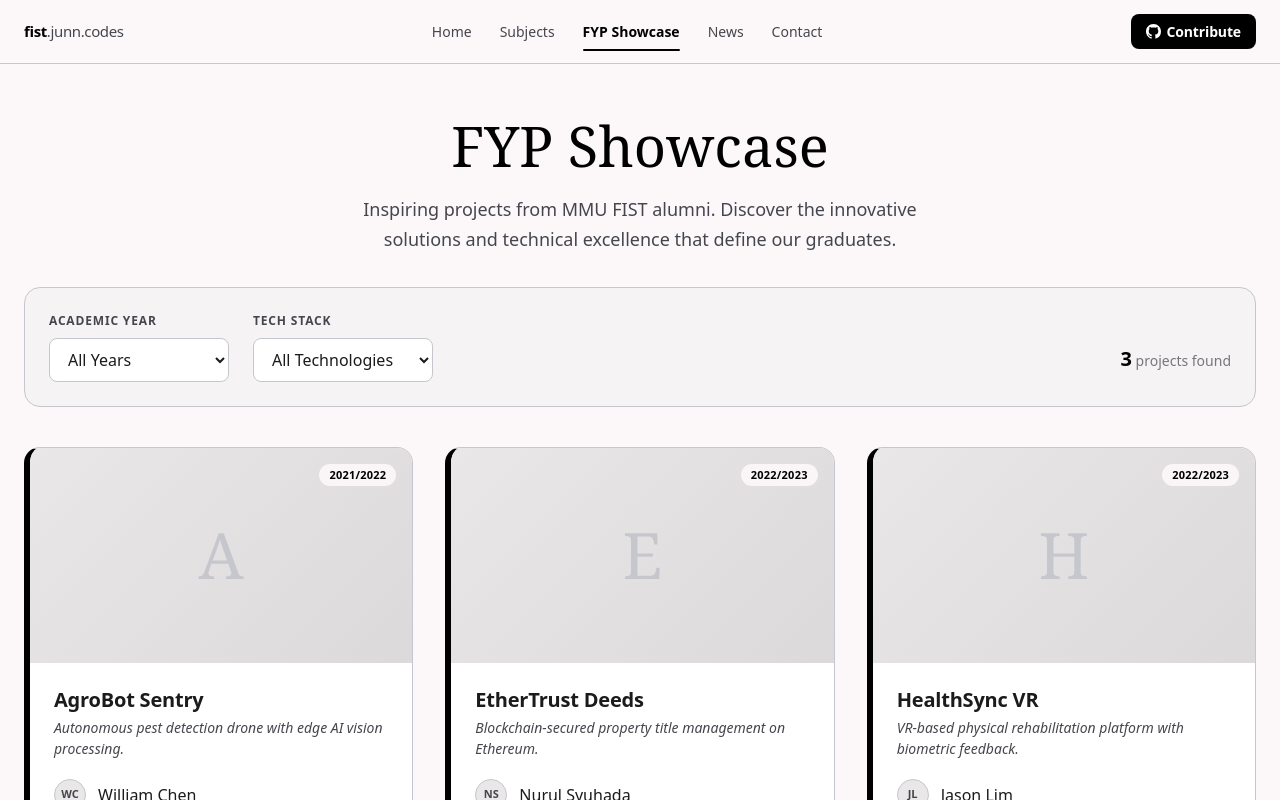
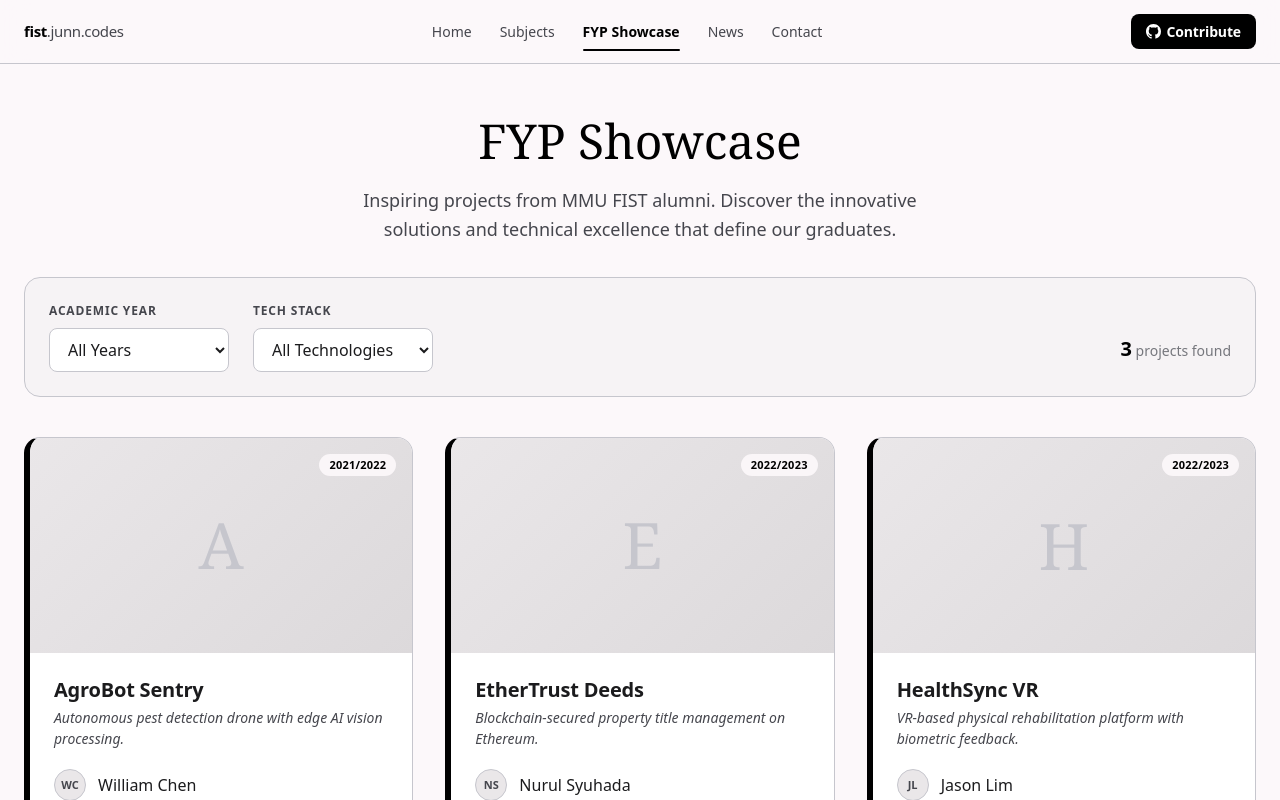
Before and after one commit to junn-my/junn-codes-fist, a Next.js app: page /fyp in a window 1280 px wide. Shown: the top 800 px of the page. Built offline with nearby package versions, Linux system fonts and the light colour scheme.

Commit message:
chore: update title font to match

```diff
--- a/styles/pages/fyp.module.css
+++ b/styles/pages/fyp.module.css
@@ -11,7 +11,7 @@
 
 .title {
     font-family: var(--font-display);
-    font-size: clamp(36px, 5vw, 56px);
+    font-size: clamp(32px, 5vw, 48px);
     font-weight: 400;
     color: var(--color-primary);
     margin-bottom: var(--space-4);
```
